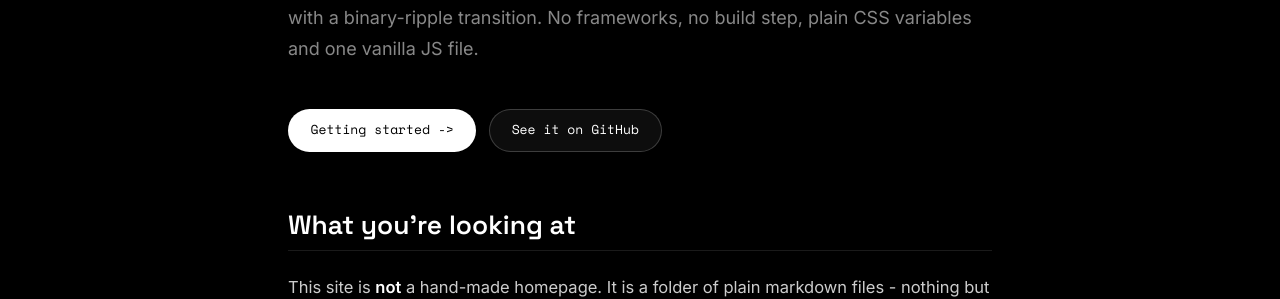
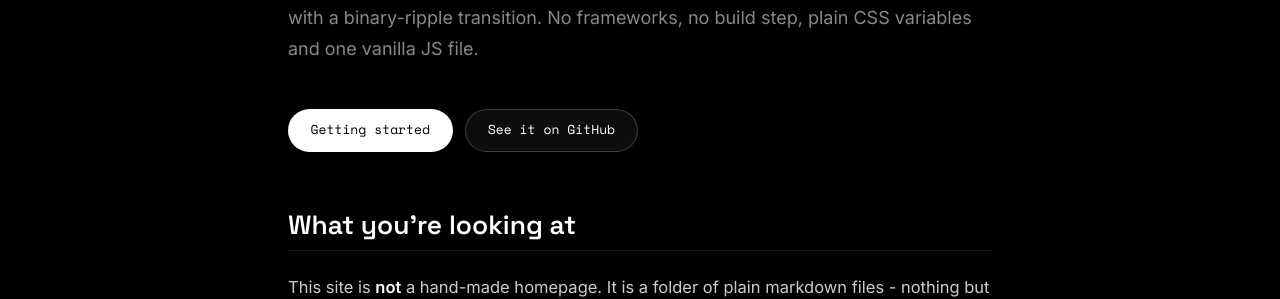
Before and after one commit to ksauraj/stygian, a Jekyll site: the page built from index.md, in a window 1280 px wide and 1275 px high. Shown: the part 270-569 px from the top of the window. Built offline with Jekyll 4.4.1, drawn with Linux system fonts in a browser that asks for light colours.

Commit message:
fix(demo): drop arrow artifact from landing button label

```diff
--- a/index.md
+++ b/index.md
@@ -7,7 +7,7 @@ lede: >
   dark/light themes with a binary-ripple transition. No frameworks, no
   build step, plain CSS variables and one vanilla JS file.
 ---
-[Getting started ->]({{ '/docs/getting-started/' | relative_url }}){: .btn }
+[Getting started]({{ '/docs/getting-started/' | relative_url }}){: .btn }
 [See it on GitHub](https://github.com/ksauraj/stygian){: .btn .btn--ghost }
 
 ## What you're looking at
```
